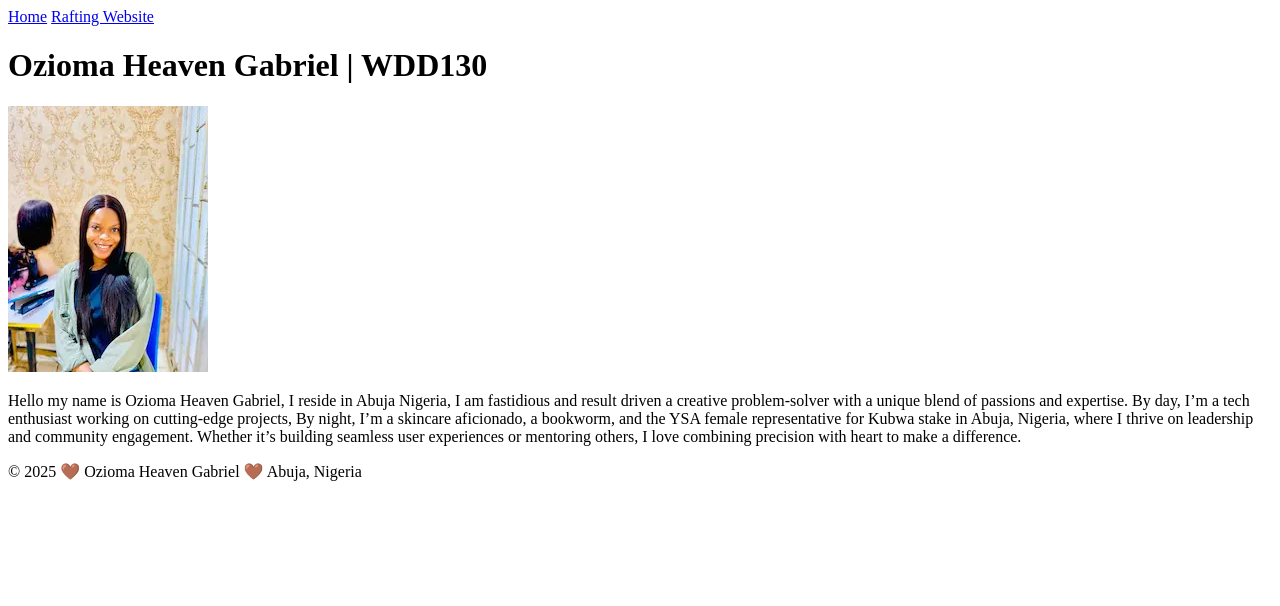
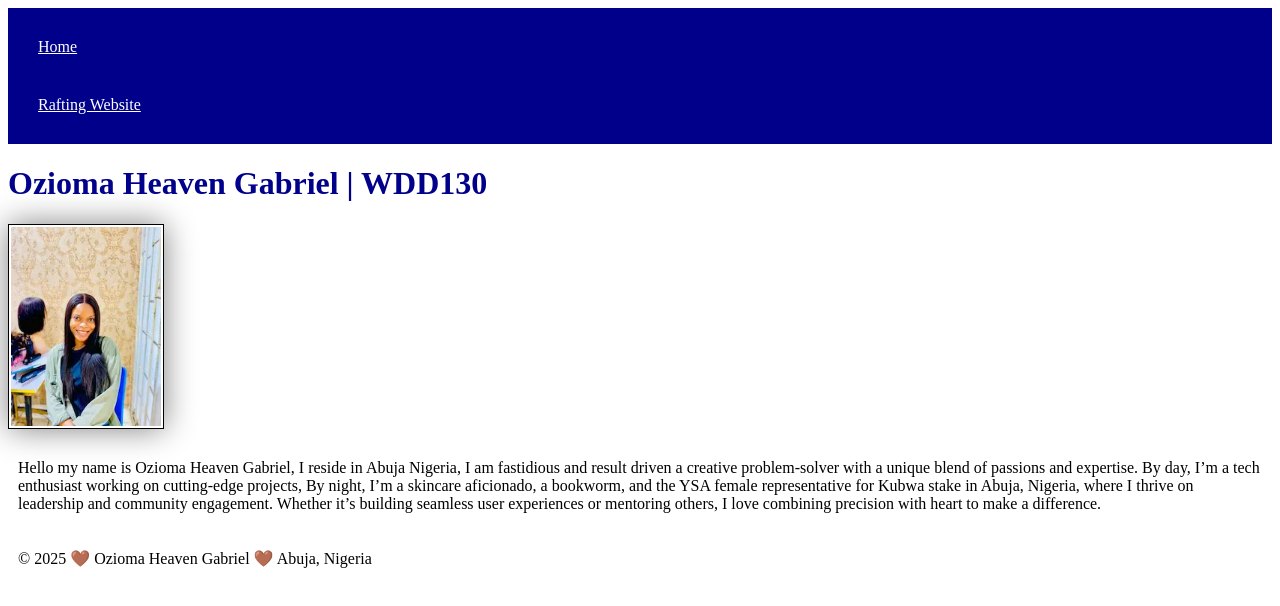
Before and after one commit to Heavenlydawn/wdd130, a plain HTML site: page index.html in a window 1280 px wide. Drawn offline with Linux system fonts and the light colour scheme.

Commit message:
chore: styling added

```diff
--- a/index.html
+++ b/index.html
@@ -4,6 +4,7 @@
     <meta charset="UTF-8" />
     <meta name="viewport" content="width=device-width, initial-scale=1.0" />
     <title>[Heaven Gabriel] | WDD130</title>
+    <link rel="stylesheet" href="/styles/styles.css">
   </head>
   <body>
     <!-- Header Section -->
--- /dev/null
+++ b/styles/styles.css
@@ -0,0 +1,36 @@
+/*
+==================
+Navigation Style
+==================
+*/
+nav{
+    background-color: darkblue;
+    padding: 10px;
+}
+
+nav a{
+    color: white;
+    display: block;
+    padding: 20px;
+}
+
+/*
+==================
+General Styles
+==================
+*/
+h1{
+    color: darkblue;
+}
+
+img{
+    width: 150px;
+    height: auto;
+    border:1px solid black;
+    padding: 2px;
+    box-shadow: 0 0 30px gray;
+}
+
+p{
+    padding: 10px;
+}
```
